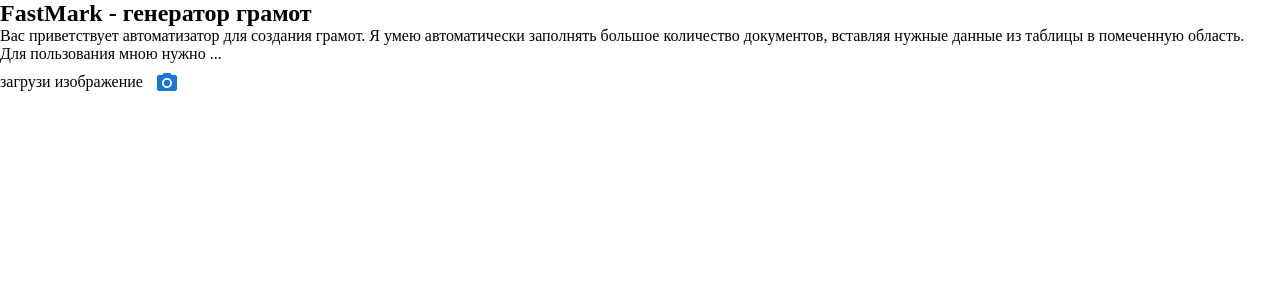
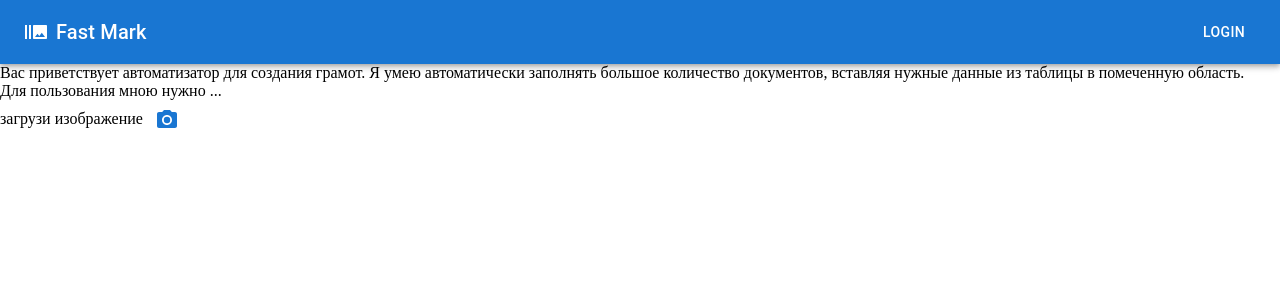
Before and after one commit to Fast-Mark/main-app, a React (Vite) app in the folder fast-mark/: page / in a window 1280 px wide. Shown: the top 300 px of the page. Built offline with nearby package versions, Linux system fonts and the light colour scheme.

Commit message:
header component

```diff
--- a/fast-mark/src/App.jsx
+++ b/fast-mark/src/App.jsx
@@ -1,8 +1,8 @@
-
 import React, { useState } from 'react';
 import Workspace from './components/workspace/workspace'
 import StartWindow from './components/startWindow/startWindow';
 import { ResultWindowType, StartWindowType, WorkWindowType } from './const/windowTypes';
+import Header from './components/header/Header';
 
 const App = () => {
   const [currentWindowType, setWindowType] = useState(StartWindowType)
@@ -10,14 +10,16 @@
 
   if (currentWindowType === StartWindowType) {
     return (
+        <>
+        <Header />
         <StartWindow setWindowType={setWindowType} setImageURL={setDocURL}></StartWindow>
+        </>
     );
   } else if (currentWindowType === WorkWindowType) {
     return (
-      <div>
-
+      <>
         <Workspace backgroundURL={docURL}></Workspace>
-      </div>
+      </>
     );
   } else if (currentWindowType === ResultWindowType) {
     return (
--- /dev/null
+++ b/fast-mark/src/components/header/Header.jsx
@@ -0,0 +1,31 @@
+import { AppBar, Icon, Toolbar, Typography , Button} from "@mui/material";
+import BurstModeIcon from '@mui/icons-material/BurstMode';
+
+function Header() {
+    return (
+        <AppBar position="static">
+            <Toolbar>
+                <Icon
+                    color="inherit"
+                    sx={{ mr: 1 }}
+                >
+                    <BurstModeIcon />
+                </Icon>
+                <Typography
+                    variant="h6"
+                    component="span"
+                    sx={{ flexGrow: 1 }}
+                >
+                    Fast Mark
+                </Typography>
+                <Button
+                    color="inherit"
+                >
+                    Login
+                </Button>
+            </Toolbar>
+        </AppBar>
+    )
+}
+
+export default Header
--- a/fast-mark/src/components/startWindow/startWindow.jsx
+++ b/fast-mark/src/components/startWindow/startWindow.jsx
@@ -15,9 +15,6 @@
         <>
             <div className="start-window">
                 <div className="strart-window__description">
-                    <h2 className="start-window__user-greeting">
-                        FastMark - генератор грамот
-                    </h2>
                     <p className="start-window__description-text">
                         Вас приветствует автоматизатор для создания грамот.
                         Я умею автоматически заполнять большое количество документов,
```
